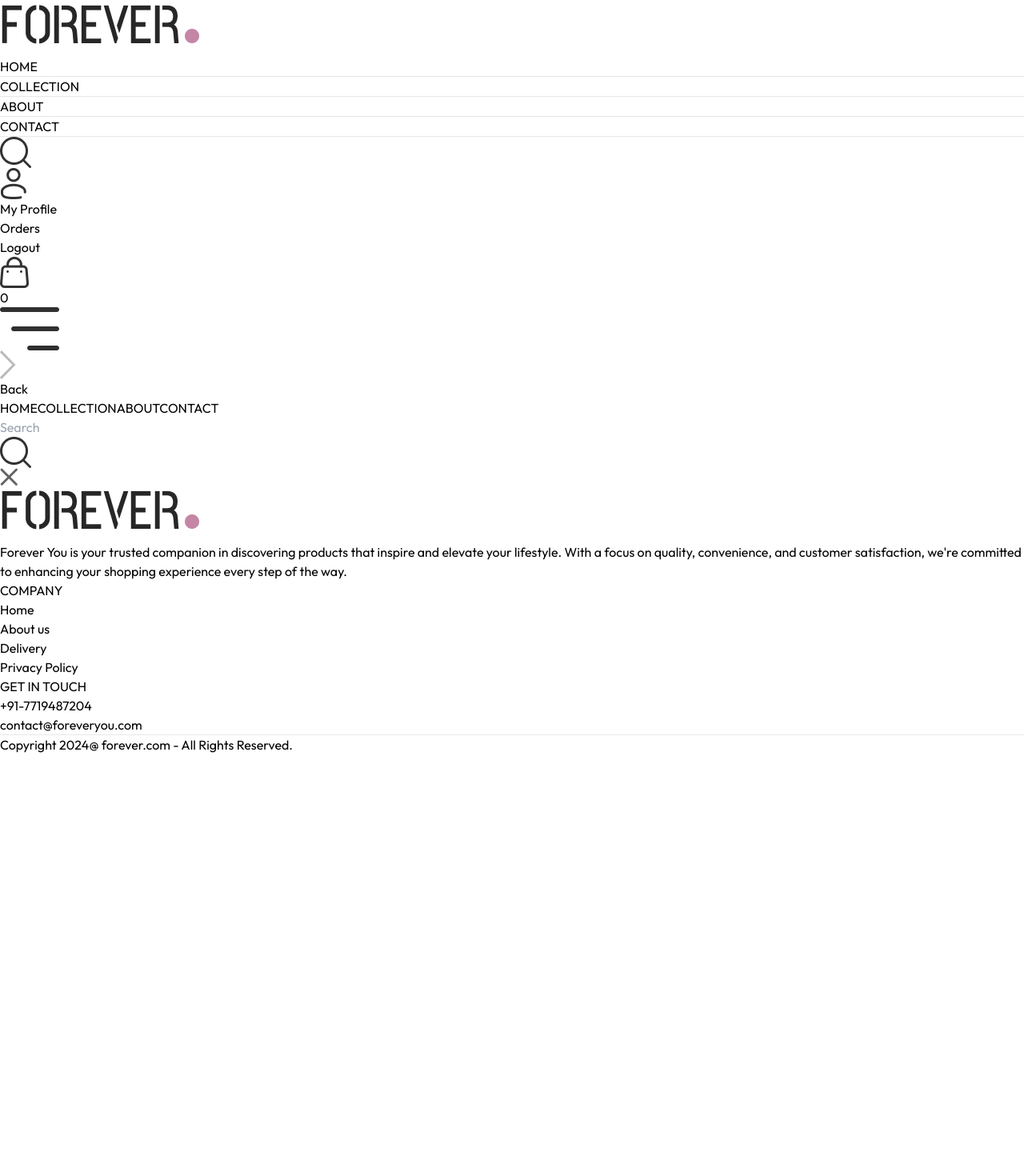
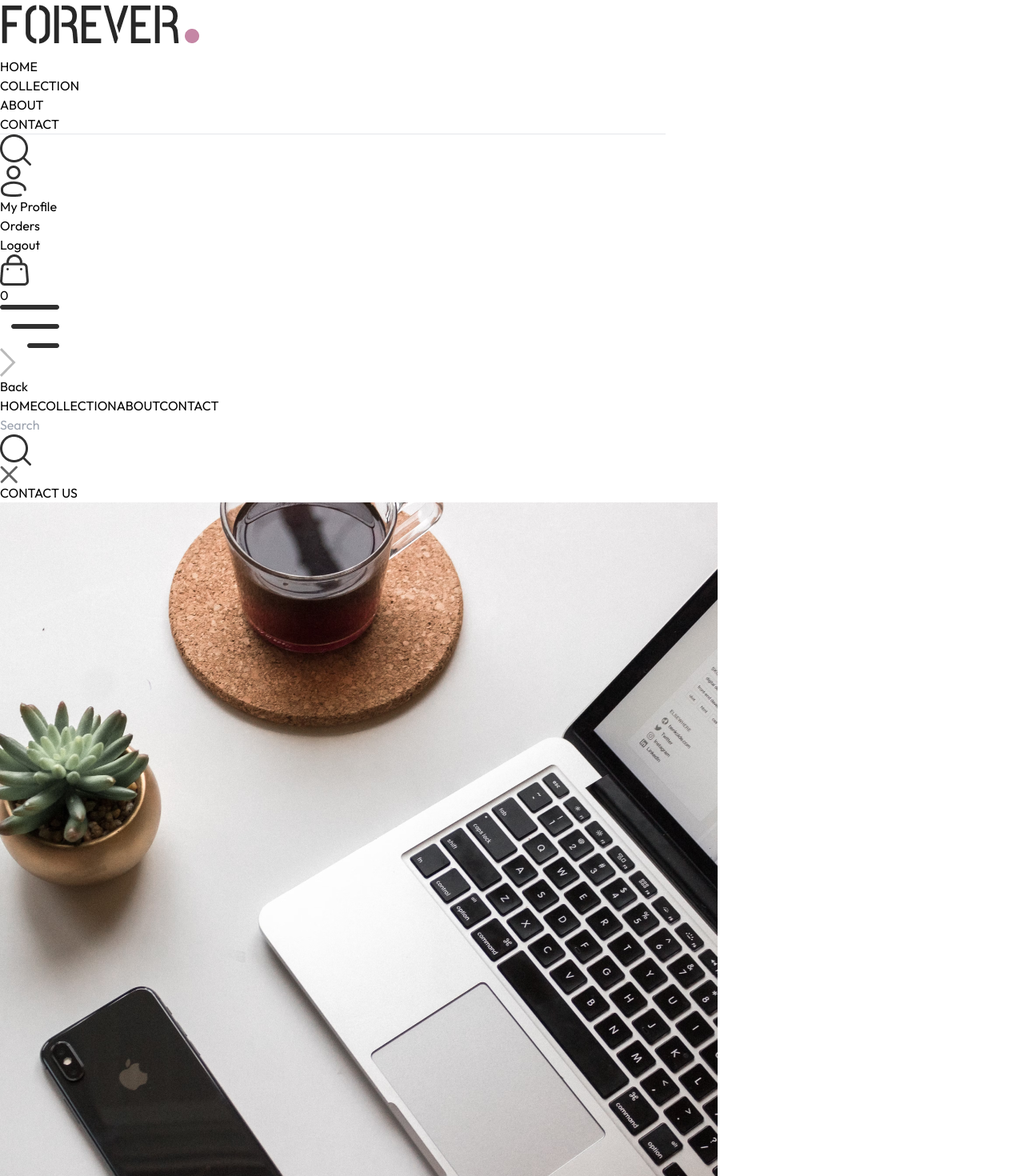
Before and after one commit to omsaini-1441/Forever-you, a React (Vite) app in the folder Client/: page /contact in a window 1280 px wide. Shown: the top 1470 px of the page at 80% size. Before the commit the page ends 943 px from the top, so only its background shows below. Built offline with nearby package versions, Linux system fonts and the light colour scheme.

Commit message:
UI/Contact us page and navabr animation

```diff
--- a/Client/package.json
+++ b/Client/package.json
@@ -10,6 +10,7 @@
     "preview": "vite preview"
   },
   "dependencies": {
+    "framer-motion": "^11.12.0",
     "react": "^18.3.1",
     "react-dom": "^18.3.1",
     "react-router-dom": "^6.27.0",
--- a/Client/src/Components/Navbar.jsx
+++ b/Client/src/Components/Navbar.jsx
@@ -1,77 +1,117 @@
-import React, { useContext } from 'react'
-import {assets} from '../assets/assets'
-import { Link, NavLink } from 'react-router-dom'
-import { useState } from 'react'
-import { ShopContext } from '../Context/ShopContext'
+import React, { useContext, useState } from 'react';
+import { assets } from '../assets/assets';
+import { Link, NavLink, useLocation } from 'react-router-dom';
+import { ShopContext } from '../Context/ShopContext';
+import { motion } from 'framer-motion';
 
 const Navbar = () => {
-
   const [visible, setVisible] = useState(false);
-          const {showSearch ,setShowSearch, getCartCount} = useContext(ShopContext);
+  const { showSearch, setShowSearch, getCartCount } = useContext(ShopContext);
+  const location = useLocation();
 
   return (
-    <div className='flex items-center justify-between py-5 font-medium '>
+    <div className="flex items-center justify-between py-5 font-medium">
+      <Link to="/">
+        <img src={assets.logo} className="w-36" alt="" />
+      </Link>
 
-    <Link to='/'><img src={assets.logo} className='w-36' alt='' /></Link>
+      <ul className="hidden sm:flex gap-5 text-sm text-gray-700">
+        {[
+          { path: '/', label: 'HOME' },
+          { path: '/collection', label: 'COLLECTION' },
+          { path: '/about', label: 'ABOUT' },
+          { path: '/contact', label: 'CONTACT' },
+        ].map(({ path, label }) => (
+          <NavLink
+            key={path}
+            to={path}
+            className="flex flex-col items-center gap-1 relative"
+          >
+            <p>{label}</p>
+            {location.pathname === path && (
+              <motion.hr
+                initial={{ width: 0 }}
+                animate={{ width: '65%' }}
+                exit={{ width: 0 }}
+                transition={{
+                  duration: 0.5,
+                  ease: 'easeOut',
+                }}
+                className="w-2/4 border-none h-[1.5px] bg-gray-700 absolute bottom-[-3px]"
+              />
+            )}
+          </NavLink>
+        ))}
+      </ul>
 
-   <ul className='hidden sm:flex gap-5 text-sm text-gray-700'>
+      <div className="flex items-center gap-6">
+        <img
+          onClick={() => setShowSearch(!showSearch)}
+          src={assets.search_icon}
+          className="w-5 cursor-pointer"
+          alt=""
+        />
 
-
-        <NavLink to='/' className='flex flex-col items-center gap-1'>
-            <p>HOME</p>
-            <hr className='w-2/4 border-none h-[1.5px] bg-gray-700 hidden ' />
-        </NavLink>
-
-        <NavLink to='/collection' className='flex flex-col items-center gap-1'>
-            <p>COLLECTION</p>
-            <hr className='w-2/4 border-none h-[1.5px] bg-gray-700 hidden ' />
-        </NavLink>
-
-        <NavLink to='/about' className='flex flex-col items-center gap-1'>
-            <p>ABOUT</p>
-            <hr className='w-2/4 border-none h-[1.5px] bg-gray-700 hidden ' />
-        </NavLink>
-
-        <NavLink to='/contact' className='flex flex-col items-center gap-1'>
-            <p>CONTACT</p>
-            <hr className='w-2/4 border-none h-[1.5px] bg-gray-700 hidden ' />
-        </NavLink>
-        </ul>
-        <div className='flex items-center gap-6 '>
-            <img onClick={()=> setShowSearch(!showSearch)}  src={assets.search_icon} className='w-5 cursor-pointer' alt="" />
-
-            <div className="group relative ">
-             <Link to='/login'><img src={assets.profile_icon} className='w-5 cursor-pointer' alt="" /></Link>
-             <div className='group-hover:block hidden absolute dropdown-menu right-0 pt-4 '>
-                <div className='flex flex-col gap-2 w-36 py-3 px-5 bg-slate-100 text-gray-500 rounded '>
-                      <p className='cursor-pointer hover:text-black '>My Profile</p>
-                      <p className='cursor-pointer hover:text-black '>Orders</p>
-                      <p className='cursor-pointer hover:text-black '>Logout</p>
+        <div className="group relative">
+          <Link to="/login">
+            <img src={assets.profile_icon} className="w-5 cursor-pointer" alt="" />
+          </Link>
+          <div className="group-hover:block hidden absolute dropdown-menu right-0 pt-4">
+            <div className="flex flex-col gap-2 w-36 py-3 px-5 bg-slate-100 text-gray-500 rounded">
+              <p className="cursor-pointer hover:text-black">My Profile</p>
+              <p className="cursor-pointer hover:text-black">Orders</p>
+              <p className="cursor-pointer hover:text-black">Logout</p>
             </div>
           </div>
         </div>
-          <Link to='/cart' className='relative' >
-            <img src={assets.cart_icon} className='w-5 min-w-5 ' alt="" />
-            <p className='absolute right-[-5px] bottom-[-5px] w-4 text-center leading-4 bg-black text-white aspect-square rounded-full text-[8px] '>{getCartCount()}</p>
+
+        <Link to="/cart" className="relative">
+          <img src={assets.cart_icon} className="w-5 min-w-5" alt="" />
+          <p className="absolute right-[-5px] bottom-[-5px] w-4 text-center leading-4 bg-black text-white aspect-square rounded-full text-[8px]">
+            {getCartCount()}
+          </p>
         </Link>
-          <img onClick={()=>setVisible(true)} src={assets.menu_icon} className='w-5 cursor-pointer sm:hidden ' alt="" />
+        <img
+          onClick={() => setVisible(true)}
+          src={assets.menu_icon}
+          className="w-5 cursor-pointer sm:hidden"
+          alt=""
+        />
       </div>
-        {/* SideBar menu for smaller screens */}
-        <div className={`absolute top-0 right-0 bottom-0 overflow-hidden bg-white transition-all ease-out duration-[400ms] ${visible ? 'w-full' : 'w-0' } `}>
-              <div className='flex flex-col text-gray-600  '>
-                    <div onClick={()=>setVisible(false)} className='flex items-center gap-4 p-3 cursor-pointer '>
-                        <img src={assets.dropdown_icon} className='h-4 rotate-180 ' alt="" />
+
+      {/* Sidebar menu for smaller screens */}
+      <div
+        className={`absolute top-0 right-0 bottom-0 overflow-hidden bg-white transition-all ease-out duration-[400ms] ${
+          visible ? 'w-full' : 'w-0'
+        }`}
+      >
+        <div className="flex flex-col text-gray-600">
+          <div
+            onClick={() => setVisible(false)}
+            className="flex items-center gap-4 p-3 cursor-pointer"
+          >
+            <img src={assets.dropdown_icon} className="h-4 rotate-180" alt="" />
             <p>Back</p>
           </div>
-                    <NavLink onClick={()=> setVisible(false)} className='py-2 pl-6 border' to='/'>HOME</NavLink>
-                    <NavLink onClick={()=> setVisible(false)} className='py-2 pl-6 border' to='/collection'>COLLECTION</NavLink>
-                    <NavLink onClick={()=> setVisible(false)} className='py-2 pl-6 border' to='/about'>ABOUT</NavLink>
-                    <NavLink onClick={()=> setVisible(false)} className='py-2 pl-6 border' to='/contact'>CONTACT</NavLink>
+          {[
+            { path: '/', label: 'HOME' },
+            { path: '/collection', label: 'COLLECTION' },
+            { path: '/about', label: 'ABOUT' },
+            { path: '/contact', label: 'CONTACT' },
+          ].map(({ path, label }) => (
+            <NavLink
+              key={path}
+              onClick={() => setVisible(false)}
+              className="py-2 pl-6 border"
+              to={path}
+            >
+              {label}
+            </NavLink>
+          ))}
         </div>
       </div>
+    </div>
+  );
+};
 
-    </div>
-  )
-}
-
-export default Navbar
+export default Navbar;
--- a/Client/src/Pages/Contact.jsx
+++ b/Client/src/Pages/Contact.jsx
@@ -1,9 +1,29 @@
 import React from 'react'
+import Title from '../Components/Title'
+import { assets } from '../assets/assets'
+import NewsLetterBox from '../Components/NewsLetterBox'
 
 const Contact = () => {
   return (
     <div>
 
+      <div className='text-center text-2xl pt-10 border-t '>
+          <Title text1={'CONTACT'} text2={'US'} />
+      </div>
+
+      <div className='my-10 flex flex-col justify-center md:flex-row gap-10 mb-28 '>
+          <img className='w-full md:max-w-[480px] ' src={assets.contact_img} alt="" />
+          <div className='flex flex-col justify-center items-start gap-6 '>
+                <p className='font-semibold text-xl text-gray-600 '>Our Store</p>
+                <p className='text-gray-500 '>54709 Willms Station <br/> Suite 350, Washington, USA</p>
+                <p className='text-gray-500 '>Tel: (+91) 7719487204 <br /> Email: omsaini.tech@gmaail.com</p>
+                <p className='font-semibold text-xl text-gray-600 '>Careers at Forever</p>
+                <p className='text-gray-500 '>Learn more about our teams and job openings.</p>
+                <button className='border border-black px-8 py-4 text-sm hover:bg-black hover:text-white transition-all duration-500 '>Explore Jobs</button>
+          </div>
+      </div>
+
+      <NewsLetterBox />
     </div>
   )
 }
```
Also changed, not shown: 1 other file (tests, documents, lock files or other folders). Lines whose indentation alone changed are shown as unchanged.
